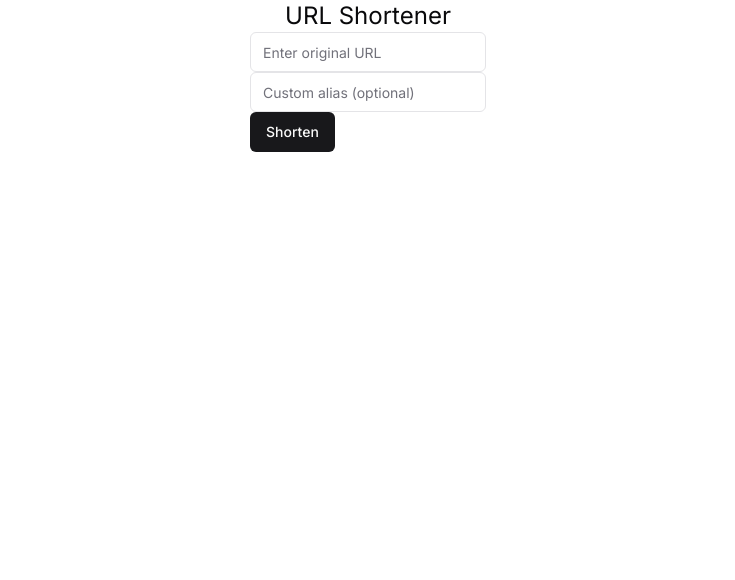
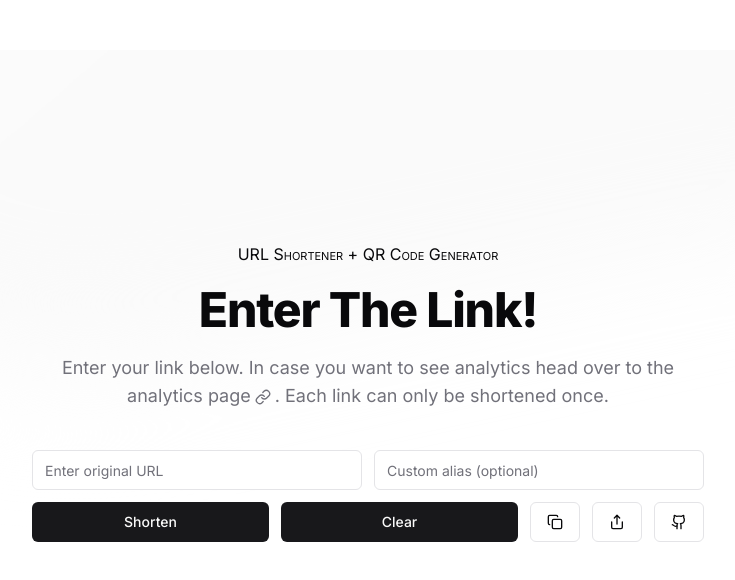
Before and after one commit to MadhurJ20/share, a Next.js app: page / in a window 1280 px wide. Shown: the top 580 px of the page, without its empty margins (272-1007 px from the left). Built offline with nearby package versions, Linux system fonts and the light colour scheme.

Commit message:
Heavy UI Changes

```diff
--- /dev/null
+++ b/components/ui/sonner.jsx
@@ -0,0 +1,29 @@
+"use client";
+import { useTheme } from "next-themes"
+import { Toaster as Sonner } from "sonner"
+
+const Toaster = ({
+  ...props
+}) => {
+  const { theme = "system" } = useTheme()
+
+  return (
+    (<Sonner
+      theme={theme}
+      className="toaster group"
+      toastOptions={{
+        classNames: {
+          toast:
+            "group toast group-[.toaster]:bg-background group-[.toaster]:text-foreground group-[.toaster]:border-border group-[.toaster]:shadow-lg",
+          description: "group-[.toast]:text-muted-foreground",
+          actionButton:
+            "group-[.toast]:bg-primary group-[.toast]:text-primary-foreground",
+          cancelButton:
+            "group-[.toast]:bg-muted group-[.toast]:text-muted-foreground",
+        },
+      }}
+      {...props} />)
+  );
+}
+
+export { Toaster }
--- a/package.json
+++ b/package.json
@@ -7,10 +7,12 @@
     "mongoose": "^8.8.2",
     "mongoose-sequence": "^6.0.1",
     "next": "^15.0.3",
+    "next-themes": "^0.4.3",
     "qrcode.react": "^4.1.0",
     "react": "^18.3.1",
     "react-dom": "^18.3.1",
     "react-icons": "^5.3.0",
+    "sonner": "^1.7.0",
     "tailwind-merge": "^2.5.5",
     "tailwindcss-animate": "^1.0.7"
   },
--- a/pages/_app.js
+++ b/pages/_app.js
@@ -1,4 +1,5 @@
 import "../styles/index.css";
+import { Toaster } from "../components/ui/sonner"
 
 import { Inter, Roboto_Mono } from 'next/font/google'
 const inter = Inter({ subsets: ['latin'] })
@@ -11,6 +12,7 @@ export default function MyApp({ Component, pageProps }) {
   return (
     <main className={inter.className}>
       <Component {...pageProps} />
+      <Toaster />
     </main>
   )
 }
--- a/pages/index.js
+++ b/pages/index.js
@@ -1,13 +1,17 @@
-import { useState } from 'react';
+import { useRef, useState } from 'react';
 import { QRCodeCanvas, QRCodeSVG } from 'qrcode.react';
+import { Copy, Github, Link, Share } from 'lucide-react';
+
 import { Input } from '../components/ui/input'
 import { Button } from '../components/ui/button'
+import { toast } from 'sonner';
 
 export default function Home() {
   const [originalUrl, setOriginalUrl] = useState('');
   const [alias, setCustomAlias] = useState('');
   const [shortenUrl, setShortUrl] = useState('');
   const [error, setError] = useState('');
+  const qrCodeRef = useRef(null);
 
   const handleSubmit = async (e) => {
     e.preventDefault();
@@ -42,11 +46,56 @@ export default function Home() {
     return url;
   };
 
+
+  const handleCopy = () => {
+    if (shortenUrl) {
+      navigator.clipboard.writeText(shortenUrl)
+        .then(() => {
+          toast.success('URL copied to clipboard!');
+        })
+        .catch((err) => {
+          toast.error('Failed to copy: ' + err);
+        });
+    }
+  };
+
+  const handleClear = () => {
+    setOriginalUrl('');
+    setCustomAlias('');
+    setShortUrl('');
+    setError('');
+  };
+
   console.log("Look at me: ", generateQRCodeValue(shortenUrl));
   return (
-    <main className="flex flex-col items-center justify-center font-inter">
-      <h1 className='text-2xl'>URL Shortener</h1>
-      <form onSubmit={handleSubmit}>
+    <main className="flex flex-col items-center justify-center h-screen font-inter min-h-svh">
+      <div className="relative py-24 overflow-hidden lg:py-32">
+        {/* Gradients */}
+        <div
+          aria-hidden="true"
+          className="absolute flex transform -translate-x-1/2 -top-96 start-1/2"
+        >
+          <div className="bg-gradient-to-r from-background/50 to-background blur-3xl w-[25rem] h-[44rem] rotate-[-60deg] transform -translate-x-[10rem]" />
+          <div className="bg-gradient-to-tl blur-3xl w-[90rem] h-[50rem] rounded-full origin-top-left -rotate-12 -translate-x-[15rem] from-primary-foreground via-primary-foreground to-background" />
+        </div>
+        <div className="relative z-10">
+          <div className="container py-10 lg:py-16">
+            <div className="max-w-2xl mx-auto text-center">
+              <p className="small-caps">URL Shortener + QR Code Generator</p>
+              <header className="max-w-2xl mt-5">
+                <h1 className="text-4xl font-extrabold tracking-tight scroll-m-20 lg:text-5xl">
+                  Enter The Link!
+                </h1>
+              </header>
+              <article className="max-w-2xl mt-5">
+                <p className="text-lg text-muted-foreground">
+                  Enter your link below. In case you want to see analytics
+                  head over to the <a href='/analytics' className='hover:underline'><span>analytics page</span><Link className='inline-block w-6 ps-1 pe-1 aspect-square' /></a>. Each link can only be shortened once.
+                </p>
+              </article>
+              {/* Buttons */}
+              <form className="flex flex-col justify-center gap-3 mt-8" onSubmit={handleSubmit}>
+                <section className='flex flex-col justify-center gap-3 mt-2 md:flex-row'>
                   <Input
                     type="text"
                     placeholder="Enter original URL"
@@ -60,15 +109,53 @@ export default function Home() {
                     value={alias}
                     onChange={(e) => setCustomAlias(e.target.value)}
                   />
-        <Button type="submit">Shorten</Button>
+                </section>
+                <footer className='flex flex-row gap-3'>
+                  <Button type="submit" className='flex-1'>Shorten</Button>
+                  <Button type="button" className='flex flex-1 w-max' onClick={handleClear}>Clear</Button>
+                  <Button type="button" variant='outline'><span className='flex w-4 aspect-square' onClick={handleCopy}><Copy /></span></Button>
+                  <Button type="button" variant='outline'><span className='flex w-4 aspect-square'><Share /></span></Button>
+                  <Button type="button" variant='outline'><a className='flex w-4 aspect-square' href="https://github.com/ACES-RMDSSOE/qr-code-generator"><Github /></a></Button>
+                </footer>
               </form>
+              <section className='mt-4'>
                 {error && <p style={{ color: 'red' }}>{error}</p>}
                 {shortenUrl && (
-        <div>
-          <p>Short URL: <a href={shortenUrl} target="_blank" rel="noopener noreferrer">{shortenUrl}</a></p>
-          <QRCodeSVG value={generateQRCodeValue(shortenUrl)} />
+                  <div className='flex flex-col items-center justify-center gap-4'>
+                    <header className='flex flex-row items-center justify-center gap-4'>
+                      <h2 className='text-xl font-semibold small-caps text-muted-foreground'>Short URL:</h2>
+                      <a href={shortenUrl}
+                        target="_blank" rel="noopener noreferrer"
+                        className='font-mono font-thin text-primary hover:underline'
+                      >{shortenUrl}</a>
+                    </header>
+                    <footer>
+                      <QRCodeSVG value={generateQRCodeValue(shortenUrl)}
+                        title={"Scan me!"}
+                        size={128}
+                        bgColor={"#ffffff"}
+                        fgColor={"#000000"}
+                        level={"H"}
+                        marginSize={1}
+                        imageSettings={{
+                          src: "https://raw.githubusercontent.com/ACES-RMDSSOE/Website/main/images/favicon.ico",
+                          x: undefined,
+                          y: undefined,
+                          height: 24,
+                          width: 24,
+                          opacity: 1,
+                          excavate: true,
+                        }} />
+                    </footer>
                   </div>
                 )}
+              </section>
+              {/* End Buttons */}
+            </div>
+          </div>
+        </div>
+      </div>
+
     </main>
   );
 }
```
Also changed, not shown: 1 other file (tests, documents, lock files or other folders). Lines whose indentation alone changed are shown as unchanged.
